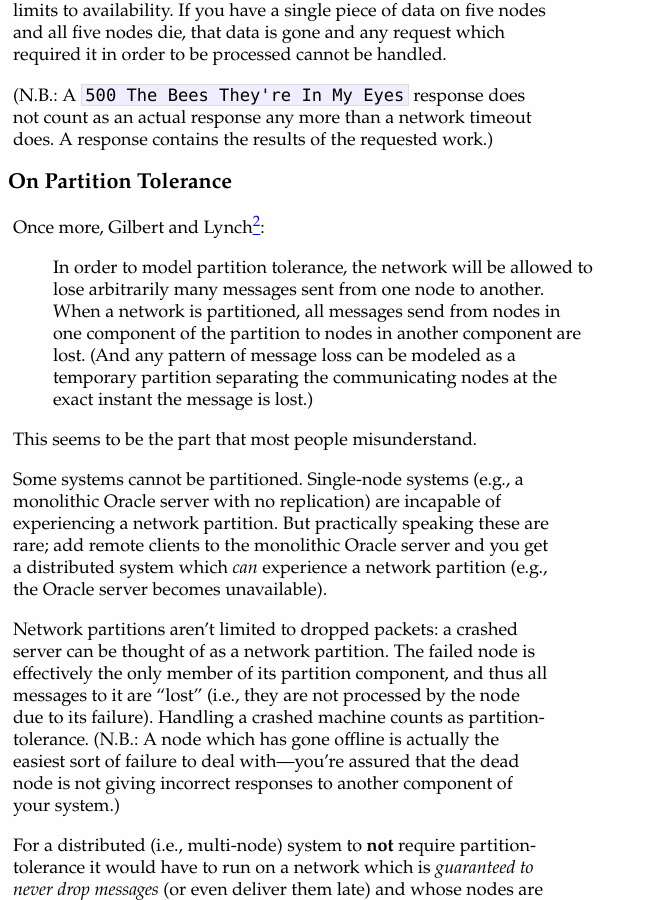
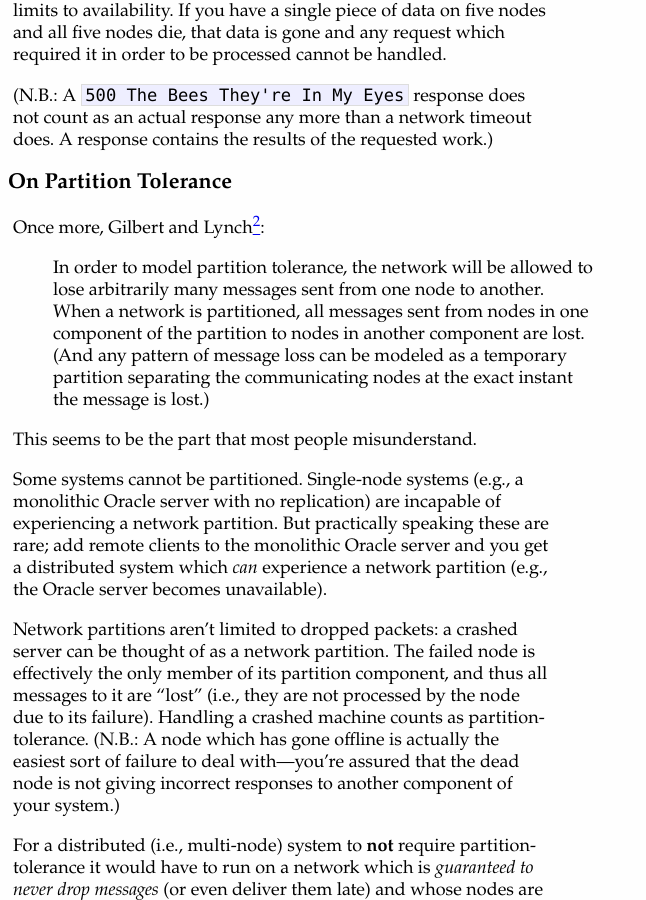
Before and after one commit to prahaladbelavadi/codahale.com, a Jekyll site: the page built from _posts/2010-10-07-you-cant-sacrifice-partition-tolerance.md, in a window 1280 px wide and 900 px high, scrolled down 1389 px. Shown: the whole window, without its empty margins (0-646 px from the left). Built offline with Jekyll 4.4.1, drawn with Linux system fonts in a browser that asks for light colours; Markdown is read by kramdown in place of the engine named in the settings.

Commit message:
Fixed a typo.
THANKS MARC

```diff
--- a/_posts/2010-10-07-you-cant-sacrifice-partition-tolerance.md
+++ b/_posts/2010-10-07-you-cant-sacrifice-partition-tolerance.md
@@ -79,7 +79,7 @@ Once more, Gilbert and Lynch[<sup>2</sup>](#ft2):
 
 > In order to model partition tolerance, the network will be allowed to lose
 > arbitrarily many messages sent from one node to another. When a network is
-> partitioned, all messages send from nodes in one component of the partition to
+> partitioned, all messages sent from nodes in one component of the partition to
 > nodes in another component are lost. (And any pattern of message loss can be
 > modeled as a temporary partition separating the communicating nodes at the
 > exact instant the message is lost.)
```
